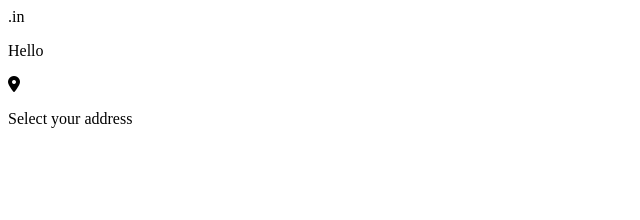
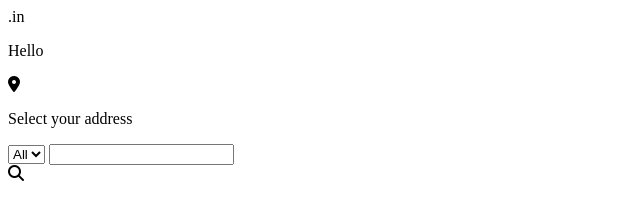
Before and after one commit to mangalgithub/devjam, a plain HTML site: page index.html in a window 1280 px wide. Shown: the whole page, without its empty margins (0-640 px from the left). Drawn offline with Linux system fonts and the light colour scheme.

Commit message:
Update index.html

```diff
--- a/index.html
+++ b/index.html
@@ -33,6 +33,14 @@
                     <i class="fa-solid fa-location-dot icon-location"></i>
                     <p>Select your address</p>
                 </div>
+<div class="search-container">
+                <select class="search-select">
+                    <option>All</option>
+                </select>
+                <input type="text" class="search-input" />
+                <div class="search-icon">
+                    <i class="fa-solid fa-magnifying-glass"></i>
+                </div>
             </div>
 
             </header>
```
